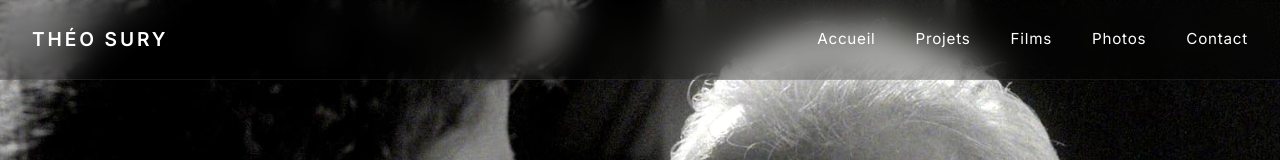
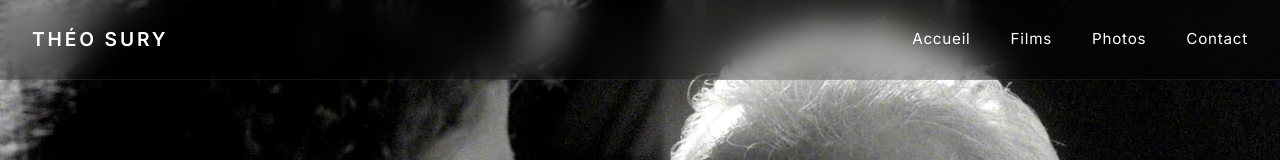
Before and after one commit to theosury/portfolio-theo, a React (Vite) app: page / in a window 1280 px wide. Shown: the top 160 px of the page. Built offline with nearby package versions, Linux system fonts and the light colour scheme; the HTML template or start-up script is replaced by a standard one.

Commit message:
Fix: suppression confusion entre films et projets

```diff
--- a/src/components/Header/Header.jsx
+++ b/src/components/Header/Header.jsx
@@ -44,11 +44,11 @@ function Header() {
             Accueil
           </a>
           <a href="#projets" onClick={(e) => scrollToSection(e, 'hero-projects')}>
-            Projets
-          </a>
-          <a href="#films" onClick={(e) => scrollToSection(e, 'films')}>
             Films
           </a>
+          {/* <a href="#films" onClick={(e) => scrollToSection(e, 'films')}>
+            Films
+          </a>*/}
           <a href="#photographie" onClick={(e) => scrollToSection(e, 'photographie')}>
             Photos
           </a>
```
